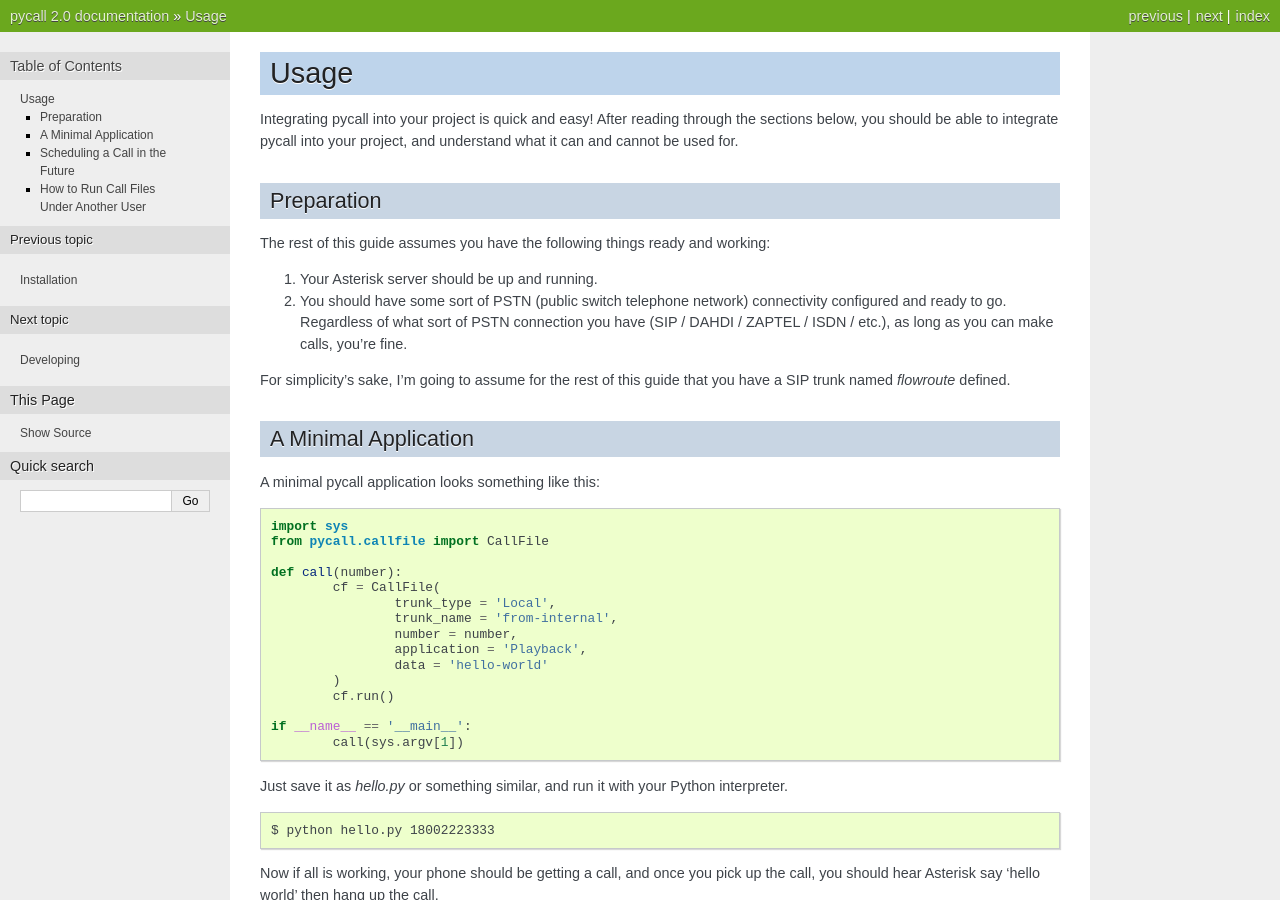
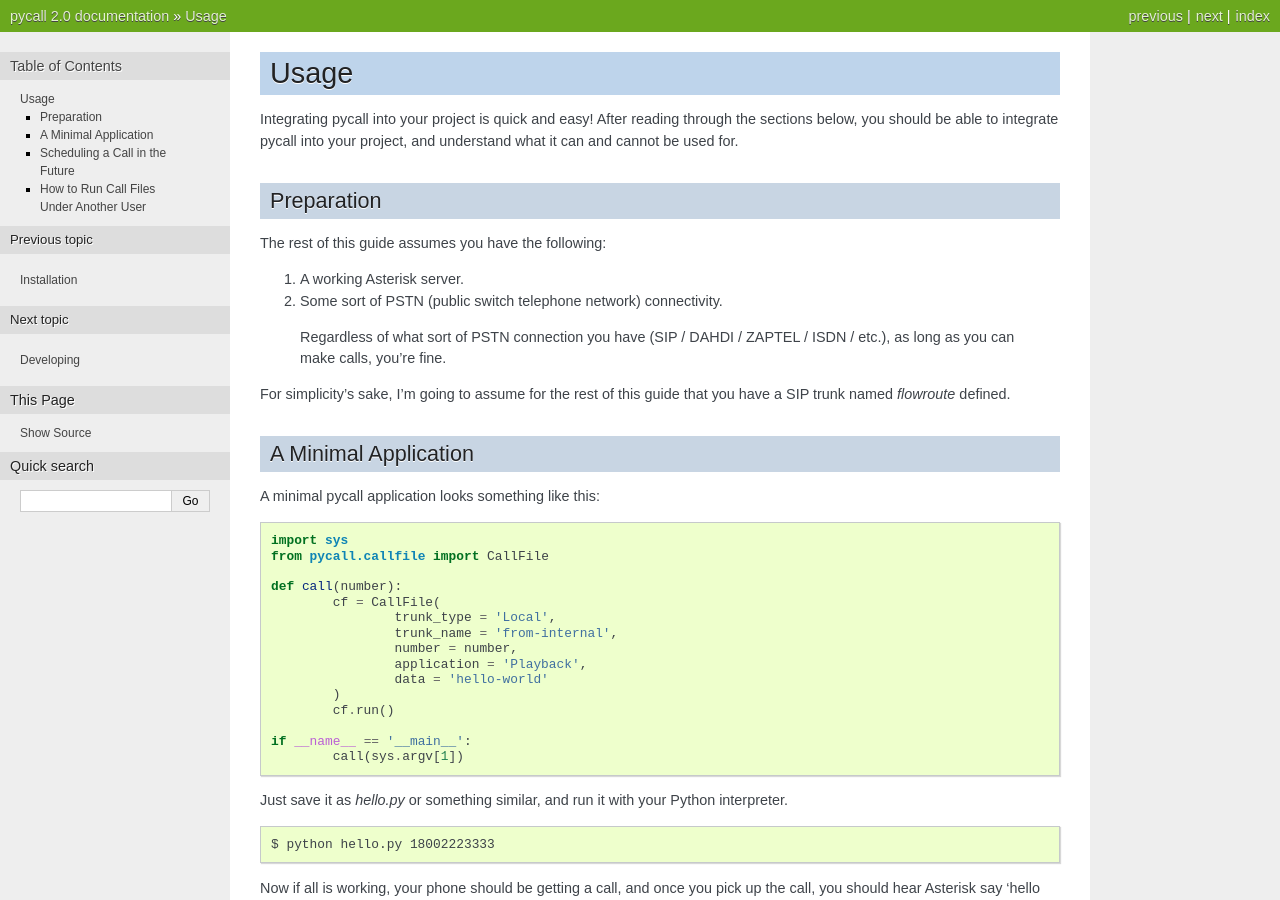
Before and after one commit to rdegges/pycall, a Sphinx documentation site: the page built from docs/usage.rst, in a window 1280 px wide and 900 px high. Built offline with Sphinx 7.4.7, drawn with Linux system fonts in a browser that asks for light colours.

Commit message:
Simplifying some wording.

```diff
--- a/docs/usage.rst
+++ b/docs/usage.rst
@@ -10,14 +10,13 @@
 Preparation
 -----------
 
-The rest of this guide assumes you have the following things ready and working:
+The rest of this guide assumes you have the following:
 
-1.	Your Asterisk server should be up and running.
+1.	A working Asterisk server.
 
-2.	You should have some sort of PSTN (public switch telephone network)
-	connectivity configured and ready to go. Regardless of what sort of PSTN
-	connection you have (SIP / DAHDI / ZAPTEL / ISDN / etc.), as long as you
-	can	make calls, you're fine.
+2.	Some sort of PSTN (public switch telephone network) connectivity.
+    Regardless of what sort of PSTN connection you have (SIP / DAHDI / ZAPTEL /
+    ISDN / etc.), as long as you can make calls, you're fine.
 
 For simplicity's sake, I'm going to assume for the rest of this guide that you
 have a SIP trunk named `flowroute` defined.
```
